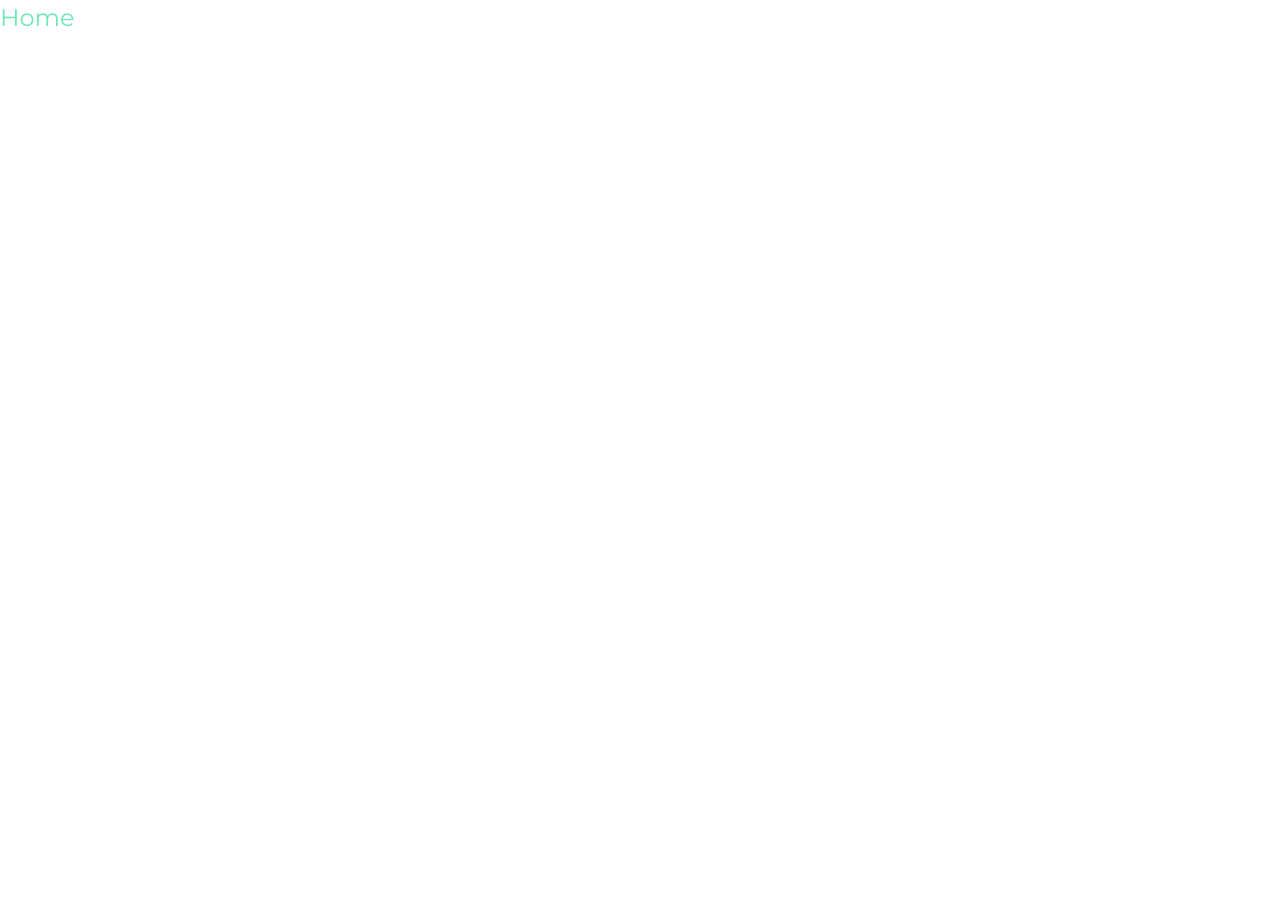
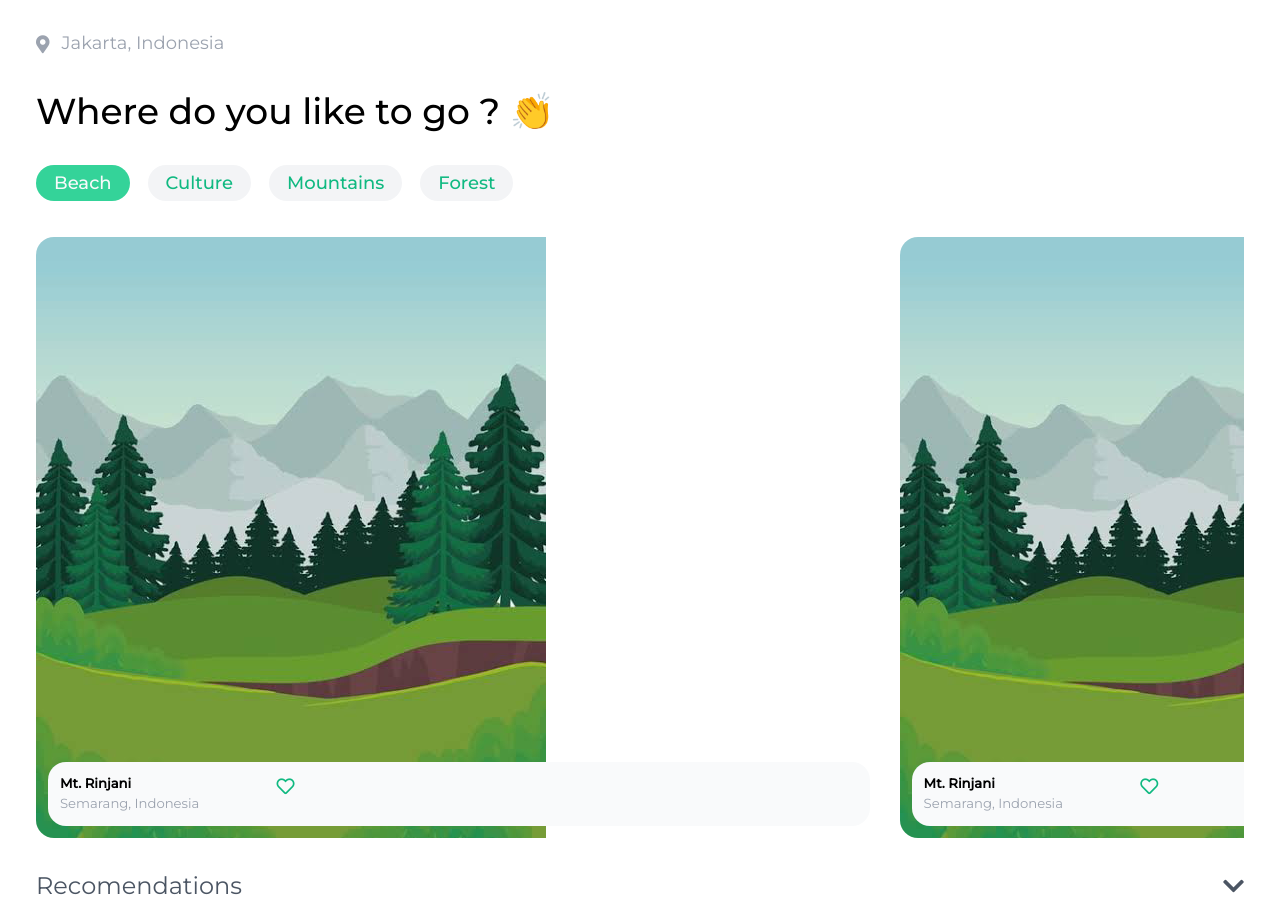
Before and after one commit to or-abdillh/travel-app-3, a Vue app: page / in a window 1280 px wide. Shown: the top 920 px of the page. Before the commit the page ends 800 px from the top, so only its background shows below. Built offline with nearby package versions, Linux system fonts and the light colour scheme.

Commit message:
Create view for home

```diff
--- a/src/index.css
+++ b/src/index.css
@@ -9,3 +9,7 @@
    font-family: 'Montserrat', Sans-Serif;
    font-size: 24px;
 }
+
+*::-webkit-scrollbar {
+   display: none;
+}
--- a/src/views/Home.vue
+++ b/src/views/Home.vue
@@ -1,3 +1,108 @@
+<style scoped>
+   .text-xxs {
+      font-size: .75rem;
+   }
+   .text-xxxs {
+      font-size: .55rem;
+   }
+   .category-wrapper, .card-wrapper {
+      @apply flex gap-3 overflow-scroll;
+   }
+   .category {
+      @apply bg-gray-100 duration-300 px-3 py-1 rounded-xl text-green-500 text-xs font-medium;
+   }
+   .active {
+      @apply bg-green-400 text-gray-50;
+   }
+   .card {
+      min-width: 70%;
+      @apply rounded-xl relative overflow-hidden;
+   }
+   .card-footer {
+      @apply absolute bottom-2 left-2 right-2 rounded-xl p-2 bg-gray-50 flex items-start gap-1;
+   }
+</style>
+
 <template>
-	<h1 class="text-green-300">Home</h1>
+   <section class="px-6 py-5">
+      <!-- Location -->
+      <div class="text-gray-400 flex items-center gap-2">
+         <i class="fas fa-map-marker-alt text-xxs"></i>
+         <span class="text-xxs">Jakarta, Indonesia</span>
+      </div>
+      <!-- Wellcome notes -->
+      <h1 class="text-2xl font-medium mt-5">
+         Where do you like to go ? 👏
+      </h1>
+
+      <!-- Category -->
+      <div class="category-wrapper mt-5">
+         <template v-for="(category, index) in categories" :key="index">
+            <span
+            @click="activeBar = category"
+            :class="activeBar === category ? 'active' : ''"
+            class="category">
+               {{ category }}
+            </span>
+         </template>
+      </div>
+
+      <!-- Card -->
+      <div class="card-wrapper mt-6">
+         <template v-for="card in 4" :key="card">
+            <div class="card">
+               <img src="../assets/mount.jpeg" />
+               <div class="card-footer">
+                  <div class="flex flex-wrap">
+                     <strong class="text-xxxs mb-0 w-full">Mt. Rinjani</strong>
+                     <p class="text-xxxs text-gray-400">Semarang, Indonesia</p>
+                  </div>
+                  <i
+                  @click="btnLove"
+                  class="far fa-heart duration-300 text-xs text-green-500"></i>
+               </div>
+            </div>
+         </template>
+      </div>
+
+      <!-- Recomendation for you -->
+      <div class="mt-5">
+         <div class="flex items-center text-gray-600 justify-between">
+            <p>Recomendations</p>
+            <i class="fa fa-chevron-down"></i>
+         </div>
+         <template v-for="list in 8" :key="list">
+            <div class="mt-3 flex gap-4">
+               <span>
+                  <img class="rounded-xl" src="../assets/mount-square.jpg" width="60" />
+               </span>
+               <div>
+                  <strong class="text-xs mb-0 w-full">Mt. Rinjani</strong>
+                  <p class="text-xxxs text-gray-400">Semarang, Indonesia</p>
+               </div>
+               <span class="text-xxs flex items-center">
+                  <i class="fa fa-star text-xxxs text-yellow-400"></i>
+                  4.6
+               </span>
+            </div>
+         </template>
+      </div>
+   </section>
 </template>
+
+<script setup>
+   import { ref } from 'vue'
+
+   const categories = ref([
+         'Beach', 'Culture', 'Mountains', 'Forest'
+      ])
+   //For active class category
+   const activeBar = ref('Beach')
+
+   //handler icon like
+   const btnLove = e => {
+      const classses = e.target.classList
+      if (classses.contains('far')) classses.replace('far', 'fas')
+      else classses.replace('fas', 'far')
+   }
+</script>
```
Also changed, not shown: src/assets/mount-square.jpg (added), src/assets/mount.jpeg.
